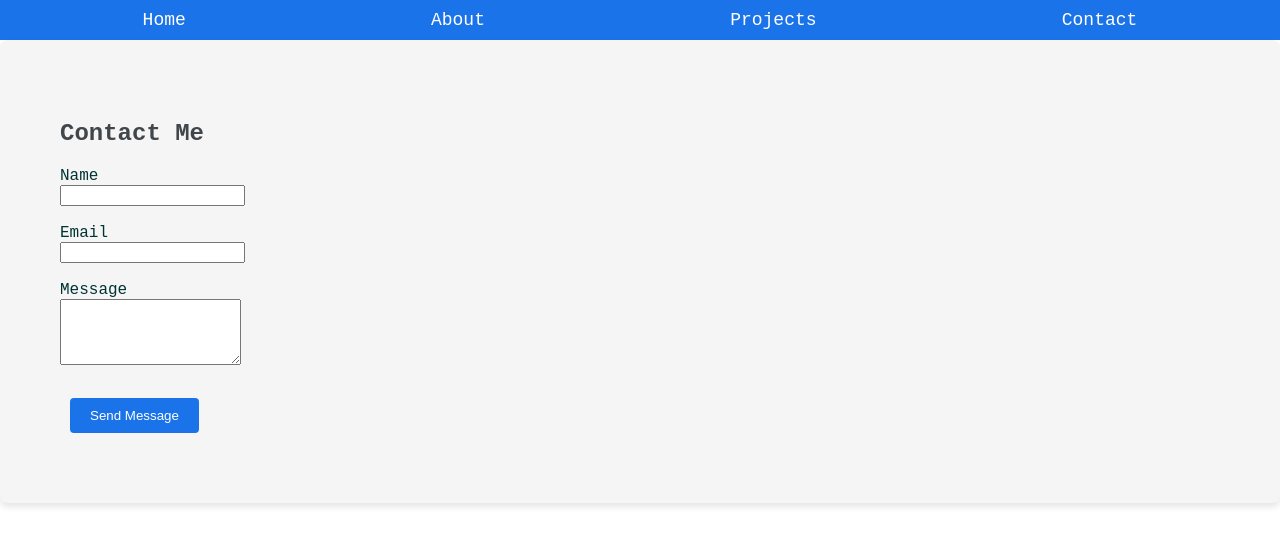
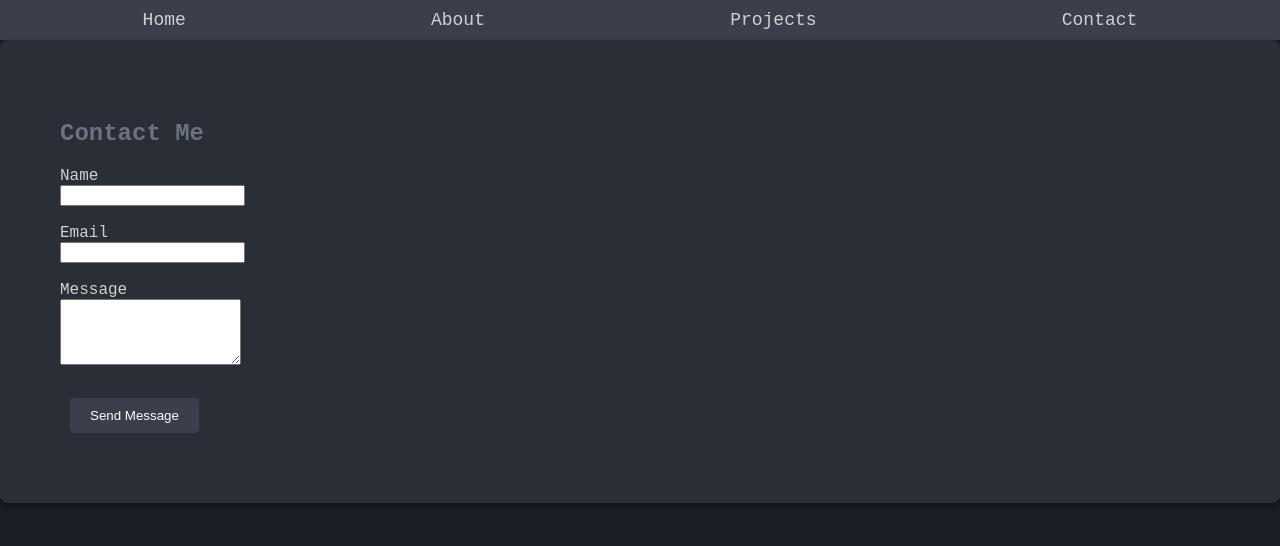
Before and after one commit to hittegit/myPortfolioSite, an Angular app: page /contact in a window 1280 px wide. Shown: the top 546 px of the page. Built offline with nearby package versions, Linux system fonts and the light colour scheme; a small style sheet from the web is missing.

Commit message:
updated styles.css

```diff
--- a/src/styles.css
+++ b/src/styles.css
@@ -5,15 +5,16 @@ pre, code {
 
 body {
     font-family: Hack, monospace;
-    color: #033;
+    color: #d1d1d1;
     margin: 0;
     padding: 0;
+    background-color: #1c1e26;
 }
 
-/* Aerospace theme colors */
+/* Space theme dark mode colors */
 :root {
-    --primary-color: #1a73e8; /* Sky Blue */
-    --secondary-color: #41464b; /* Dark Gray */
+    --primary-color: #3a3f4b; /* Dark Blue */
+    --secondary-color: #6b7280; /* Dark Gray */
     --accent-color: #f5c842; /* Golden */
 }
 
@@ -26,7 +27,7 @@ nav {
 }
 
 nav a {
-    color: #fff;
+    color: #d1d1d1;
     text-decoration: none;
     font-size: 18px;
     transition: color 0.3s;
@@ -56,9 +57,9 @@ section {
 
 .about, .projects, .contact {
     padding: 30px;
-    background-color: #f5f5f5;
+    background-color: #2a2e36;
     border-radius: 8px;
-    box-shadow: 0 4px 6px rgba(0, 0, 0, 0.1);
+    box-shadow: 0 4px 6px rgba(0, 0, 0, 0.3);
 }
 
 /* Buttons */
```
